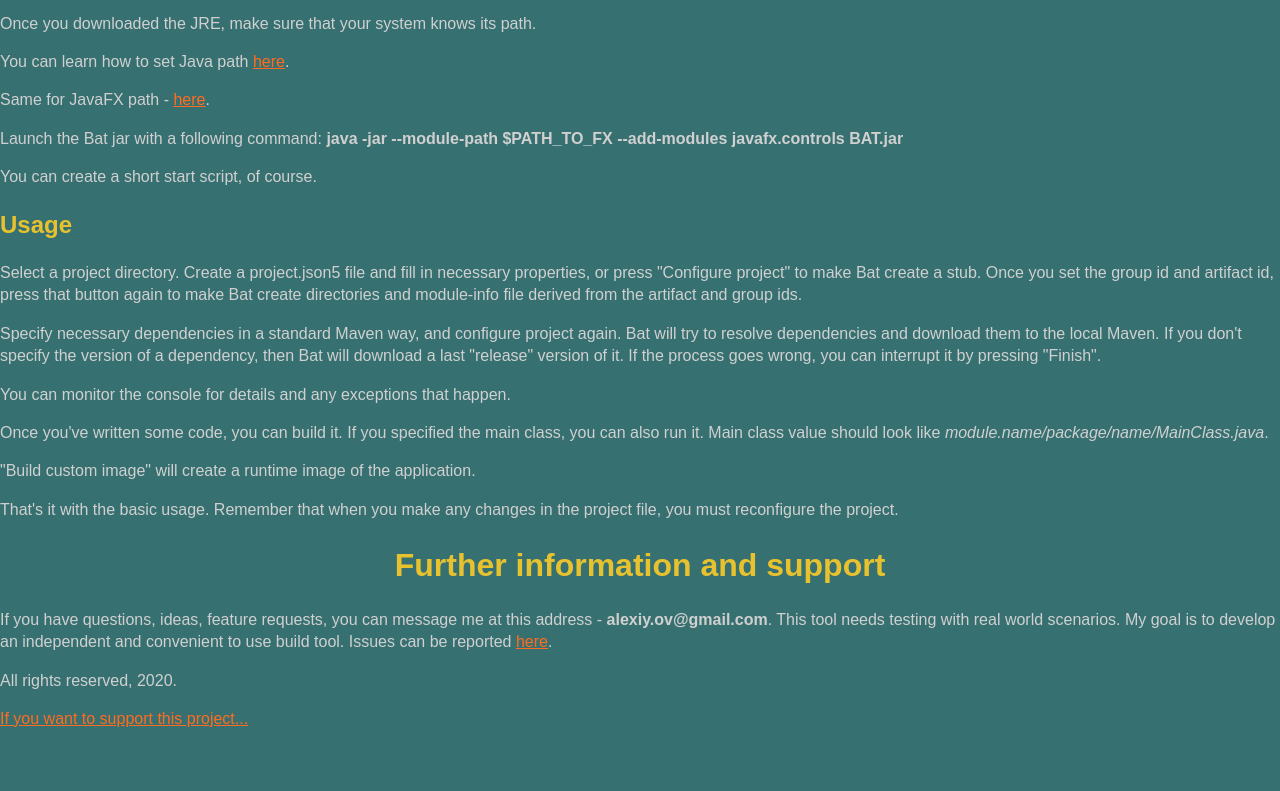
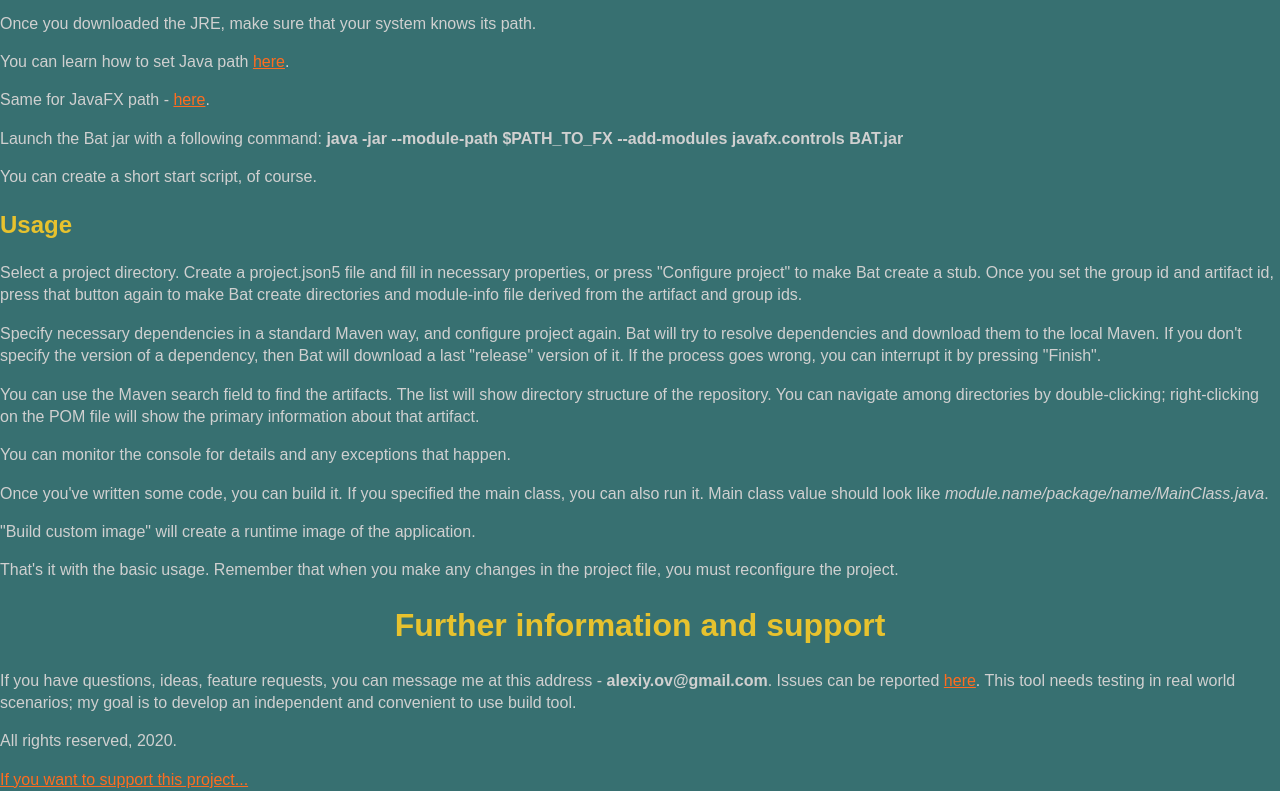
Before and after one commit to AlexiyOrlov/bat, a plain HTML site: page index.html in a window 1280 px wide. Shown: the part 1673-2464 px from the top of the page. Before the commit the page ends 2403 px from the top, so only its background shows below. Drawn offline with nearby package versions, Linux system fonts and the light colour scheme.

Commit message:
Fixed image

```diff
--- a/index.html
+++ b/index.html
@@ -93,14 +93,16 @@
 press that button again to make Bat create directories and module-info file derived from the artifact and group ids.</p>
 <p>Specify necessary dependencies in a standard Maven way, and configure project again. Bat will try to resolve dependencies and download them to the local Maven.
   If you don't specify the version of a dependency, then Bat will download a last "release" version of it. If the process goes wrong, you can interrupt it by pressing "Finish".</p>
+<p>You can use the Maven search field to find the artifacts. The list will show directory structure of the repository. You can navigate among directories by double-clicking;
+  right-clicking on the POM file will show the primary information about that artifact.</p>
 <P>You can monitor the console for details and any exceptions that happen.</P>
 <p>Once you've written some code, you can build it. If you specified the main class, you can also run it. Main class value should look like <i>module.name/package/name/MainClass.java</i>.</p>
 <p>"Build custom image" will create a runtime image of the application.</p>
 <p>That's it with the basic usage. Remember that when you make any changes in the project file, you must reconfigure the project.</p>
 
 <h1 class="middle">Further information and support</h1>
-<p>If you have questions, ideas, feature requests, you can message me at this address - <b>alexiy.ov@gmail.com</b>. This tool needs testing with real world scenarios. My goal is to
-develop an independent and convenient to use build tool. Issues can be reported <a href="https://bitbucket.org/Krosenut/bat/issues">here</a>. </p>
+<p>If you have questions, ideas, feature requests, you can message me at this address - <b>alexiy.ov@gmail.com</b>. Issues can be reported <a href="https://bitbucket.org/Krosenut/bat/issues">here</a>. This tool needs testing in real world scenarios; my goal is to
+develop an independent and convenient to use build tool. </p>
 
 <p>All rights reserved, 2020.</p>
 
```
Also changed, not shown: img/fresh-bat-interface.png.
